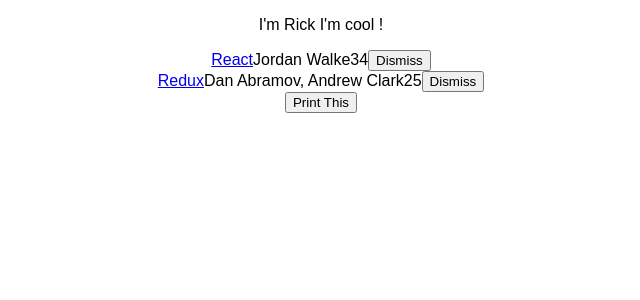
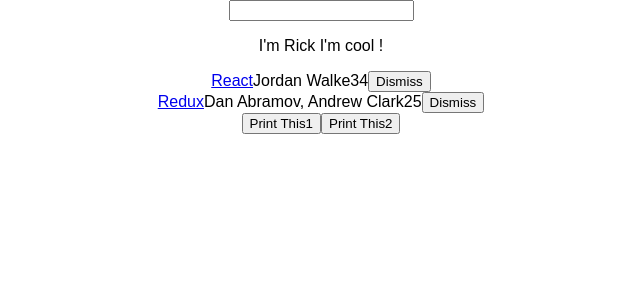
Before and after one commit to LawlietZe/TheRoadToLearn-React, a React (Create React App) app: page / in a window 1280 px wide. Shown: the top 300 px of the page, without its empty margins (319-959 px from the left). Built offline with nearby package versions, Linux system fonts and the light colour scheme.

Commit message:
高阶函数/react onChange事件

```diff
--- a/src/App.js
+++ b/src/App.js
@@ -20,6 +20,10 @@
   },
 ];
 let speaker = "I'm Rick I'm cool !"
+
+//定义高阶函数
+const isSearched = searchItem => item =>
+  item.title.toLowerCase().includes(searchItem.toLowerCase());
 //实现了一个app组件声明，可以在项目任何地方实例化instance , <APP />
 class App extends Component {
   //render方法返回了该组件返回的元素, 这就是JSX，允许你在js中混入HTML
@@ -28,8 +32,10 @@
     this.state = {
       list,
       speaker,
+      searchItem: '',
     };
     this.onDismiss = this.onDismiss.bind(this);
+    this.onSearchChange = this.onSearchChange.bind(this);
   }
   onDismiss(id){
     const isNotId = item => item.objectID !== id;
@@ -37,14 +43,21 @@
     this.setState({ list: updateList });
     console.log(this.state.list)
   }
-  printThis = ()=>
+  printThis = () => {
     console.log(this);
-
+    alert("action start");
+  }
+  onSearchChange = (event) => {
+    this.setState({searchItem: event.target.value});
+  }
   render() {
     return (
       <div className="App">
+        <form>
+          <input type="text" onChange={ this.onSearchChange }/>
+        </form>
         <p>{this.state.speaker}</p>
-        {this.state.list.map(item =>
+        {this.state.list.filter(isSearched(this.state.searchItem)).map(item =>
           <div key={item.objectID}>
             <span><a href={item.url}>{item.title}</a></span>
             <span>{item.author}</span>
@@ -62,7 +75,8 @@
             </span>
           </div>
           )}
-        <button onClick={this.printThis}>Print This</button>
+        <button onClick={this.printThis}>Print This1</button>
+        <button onClick={()=>{this.printThis()}}>Print This2</button>
       </div>
     );
   }
```
